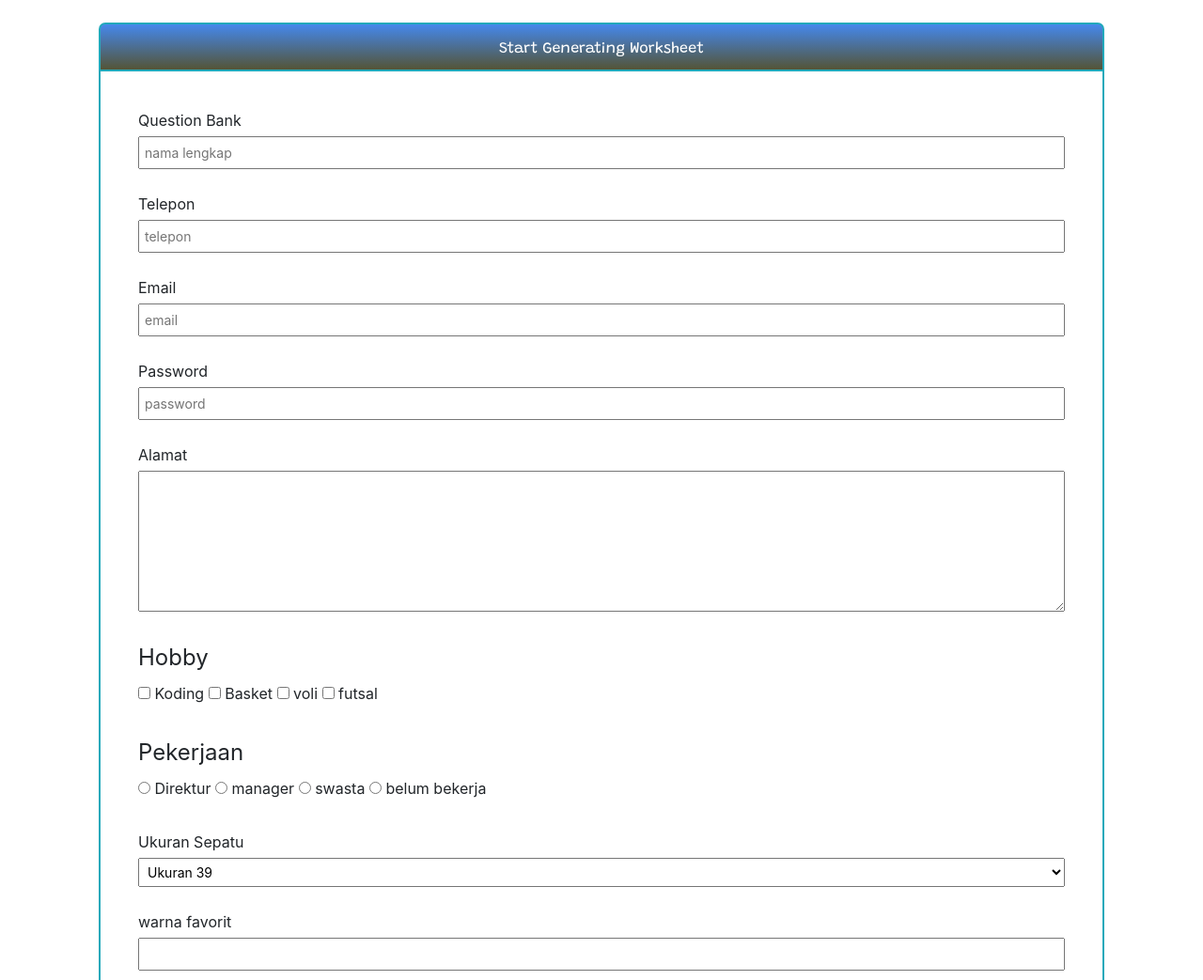
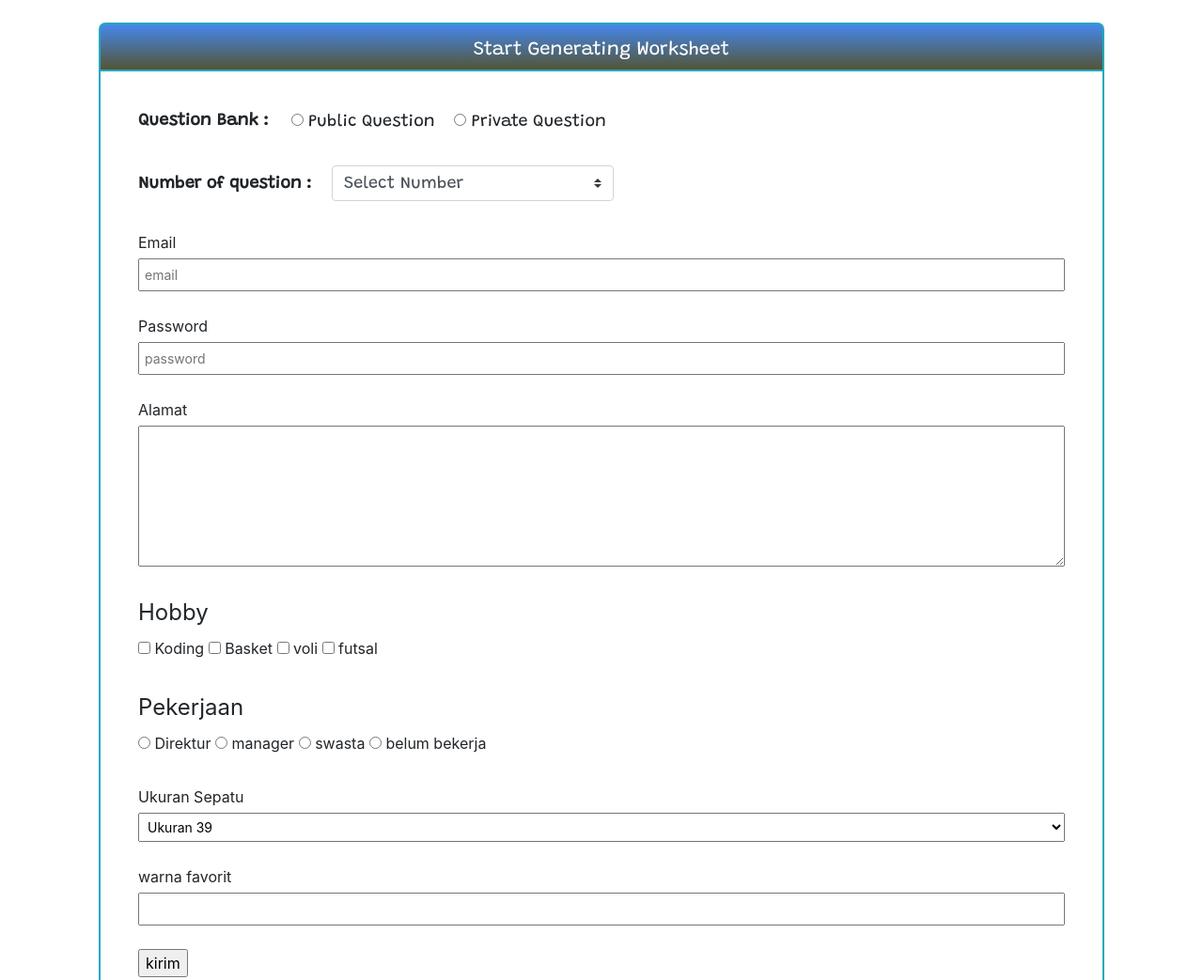
Before and after one commit to divitegar/Smartjen-test, a plain HTML site: page index.html in a window 1280 px wide. Shown: the top 1043 px of the page at 94% size. Drawn offline with Linux system fonts and the light colour scheme.

Commit message:
add select

```diff
--- a/css/form.css
+++ b/css/form.css
@@ -1,5 +1,10 @@
 .form-style  {
     display: block;
+    margin-bottom: 25px;
+}
+
+.form-style-inline  {
+    display: inline-block;
     margin-bottom: 25px;
 }
 
--- a/css/styles.css
+++ b/css/styles.css
@@ -22,5 +22,15 @@ header{
     font-family: 'Grandstander', cursive;
     text-align: center;
     color: white;
-    padding-top: 14px;
+    font-size: 20px;
+    padding-top: 12px;
 }
+
+.font-family-custom {
+    font-family: 'Grandstander', cursive;
+    font-size: 18px;
+}
+
+.size-width-select {
+    width: 200px;
+}
--- a/index.html
+++ b/index.html
@@ -3,7 +3,7 @@
 <head>
     <meta charset="utf-8" />
     <meta http-equiv="X-UA-Compatible" content="IE=edge">
-    <title>komponen | Home</title>
+    <title>SmartJen | Test</title>
     <meta name="viewport" content="width=device-width, initial-scale=1">
     <link rel="stylesheet" type="text/css" media="screen" href="css/styles.css" />
     <link rel="stylesheet" type="text/css" media="screen" href="css/form.css" />
@@ -22,17 +22,38 @@
 
     <div class="card-body py-0">
         <section class="content">
+            <!-- content -->
             <form action="#" method="GET">
 
-                <label class="form-style">
-                    Question Bank
-                    <input type="text" placeholder="nama lengkap" class="input">
-                </label>
+                <div class="input-group mb-4">
+                    <div class="font-family-custom font-weight-bold">Question Bank : </div>
+                    <div class="custom-control custom-checkbox">
+                        <label class="font-family-custom pr-3">
+                             <input type="radio" value="public_question" name="bank"> Public Question
+                        </label>
+                        <label class="font-family-custom">
+                            <input type="radio" value="private_question" name="bank"> Private Question
+                        </label>
+                    </div>
+                </div>
 
-                <label class="form-style">
-                    Telepon
-                    <input type="number" placeholder="telepon" class="input">
-                </label>
+            <div class="input-group mb-4">
+                <div class="font-family-custom font-weight-bold">Number of question :
+                    <label class="font-family-custom pl-3">
+                        <select name="cars" class="custom-select" style="width: 300px">
+                          <option selected>Select Number</option>
+                          <option value="1">1</option>
+                          <option value="2">2</option>
+                          <option value="3">3</option>
+                          <option value="4">4</option>
+                          <option value="5">5</option>
+                          <option value="6">6</option>
+                          <option value="7">7</option>
+                          <option value="8">8</option>
+                        </select>
+                    </label>
+                </div>
+            </div>
 
                 <label class="form-style">
                     Email
```
